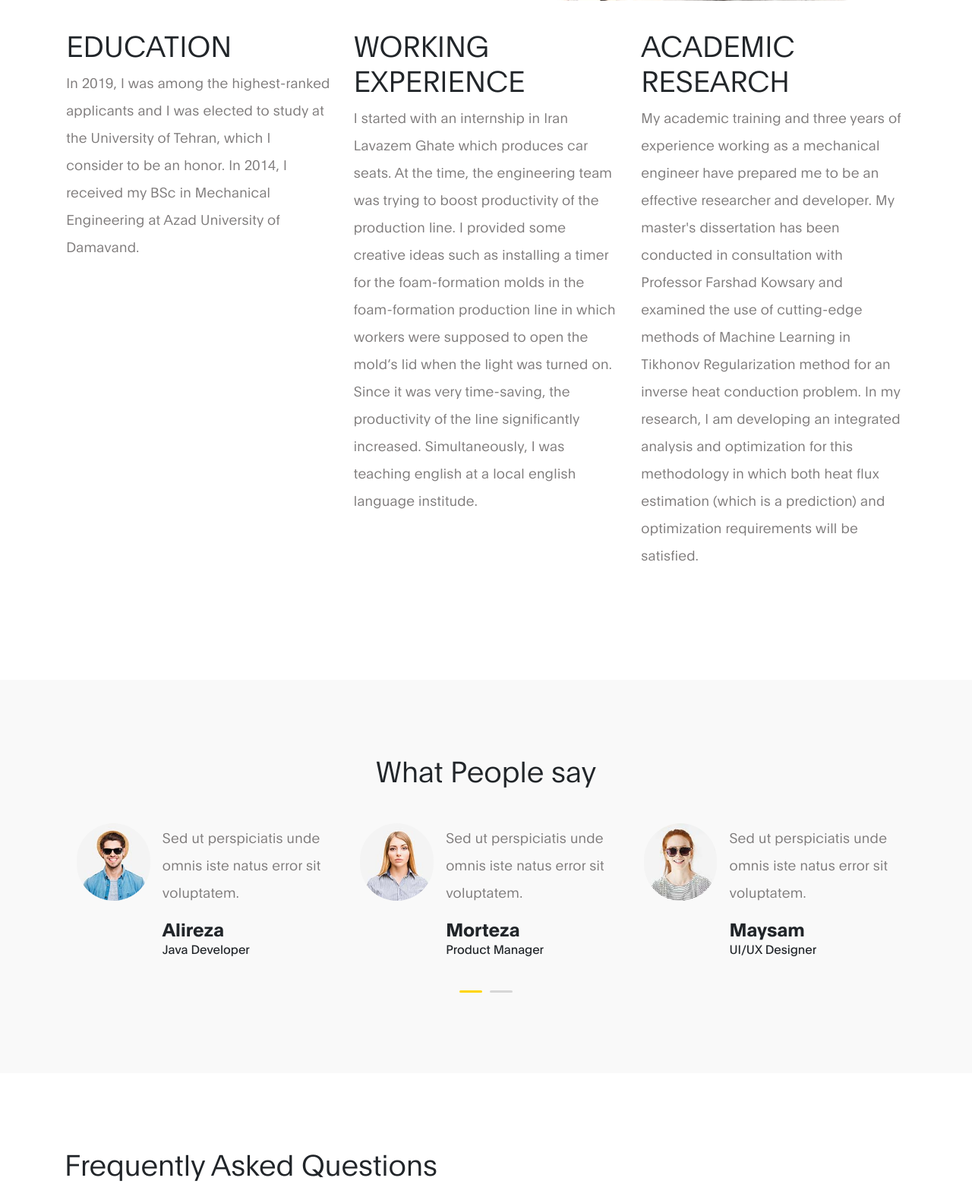
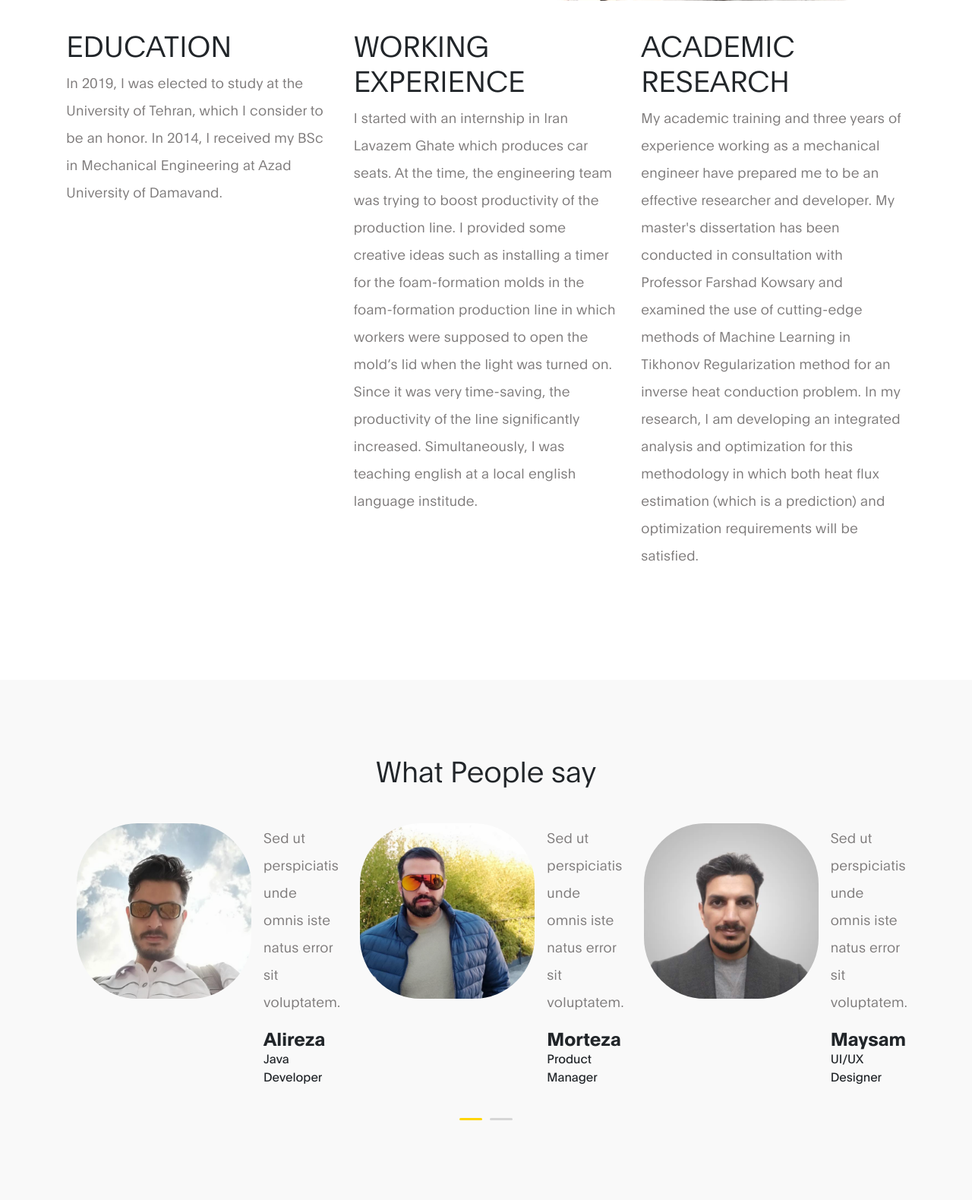
Before and after one commit to mjmkh/resume-mjmk, a Django app: page / in a window 1280 px wide. Shown: the part 1090-2670 px from the top of the page at 76% size. Run offline with Django 3.2, Linux system fonts and the light colour scheme; some libraries are stand-ins or nearby versions; grey boxes are pictures that could not be loaded.

Commit message:
Update index.html

```diff
--- a/template/website/index.html
+++ b/template/website/index.html
@@ -80,7 +80,7 @@ Tooplate 2120 Mj Resume
                    <div class="d-flex flex-column justify-content-center align-items-center col-lg-7 col-md-7 col-12">
                         <div class="hero-text">
 
-                            <h1 class="hero-title">👋 Mj, an eager learner</h1>
+                            <h1 class="hero-title">👋 Mj, eager learner</h1>
 
                             <a href="#" class="email-link">
                                 mj.mkhani@ut.ac.ir
@@ -123,7 +123,7 @@ Tooplate 2120 Mj Resume
             <div class="row about-third">
             	<div class="col-lg-4 col-md-4 col-12">
                 <h3>EDUCATION</h3>
-                <p>In 2019, I was among the highest-ranked applicants and I was elected to study at the University of Tehran, which I consider to be an honor. In 2014, I received my BSc in Mechanical Engineering at Azad University of Damavand. </p>
+                <p>In 2019, I was elected to study at the University of Tehran, which I consider to be an honor. In 2014, I received my BSc in Mechanical Engineering at Azad University of Damavand. </p>
                 </div>
                 <div class="col-lg-4 col-md-4 col-12">
                 <h3>WORKING EXPERIENCE</h3>
@@ -150,7 +150,7 @@ Tooplate 2120 Mj Resume
                             <div class="item">
                                 <div class="testimonials-thumb d-flex">
                                     <div class="testimonials-image">
-                                        <img src="{% static 'images/testimonials/testimonial-image01.jpg' %}" class="img-fluid" alt="testimonials image">
+                                        <img src="{% static 'images/testimonials/alireza.png' %}" class="img-fluid" alt="testimonials image">
                                     </div>
 
                                     <div class="testimonials-info">
@@ -165,7 +165,7 @@ Tooplate 2120 Mj Resume
                             <div class="item">
                                 <div class="testimonials-thumb d-flex">
                                     <div class="testimonials-image">
-                                        <img src="{% static 'images/testimonials/testimonial-image02.jpg' %}" class="img-fluid" alt="testimonials image">
+                                        <img src="{% static 'images/testimonials/mort.png' %}" class="img-fluid" alt="testimonials image">
                                     </div>
 
                                     <div class="testimonials-info">
@@ -180,7 +180,7 @@ Tooplate 2120 Mj Resume
                             <div class="item">
                                 <div class="testimonials-thumb d-flex">
                                     <div class="testimonials-image">
-                                        <img src="{% static 'images/testimonials/testimonial-image03.jpg' %}" class="img-fluid" alt="testimonials image">
+                                        <img src="{% static 'images/testimonials/maysam.png' %}" class="img-fluid" alt="testimonials image">
                                     </div>
 
                                     <div class="testimonials-info">
@@ -195,7 +195,7 @@ Tooplate 2120 Mj Resume
                             <div class="item">
                                 <div class="testimonials-thumb d-flex">
                                     <div class="testimonials-image">
-                                        <img src="{% static 'images/testimonials/testimonial-image04.jpg' %}" class="img-fluid" alt="testimonials image">
+                                        <img src="{% static 'images/testimonials/sam.jpg.jpg' %}" class="img-fluid" alt="testimonials image">
                                     </div>
 
                                     <div class="testimonials-info">
```
